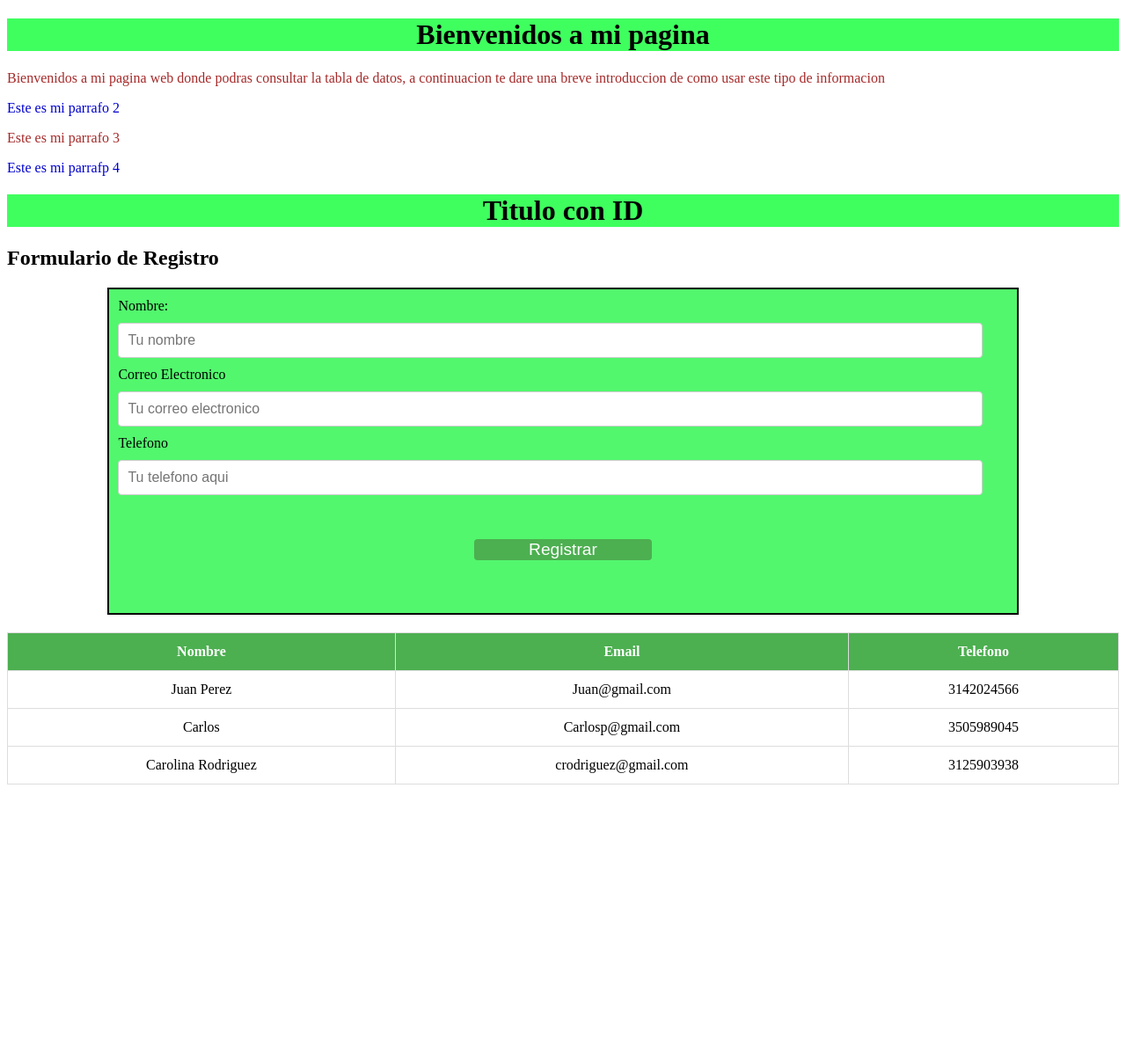
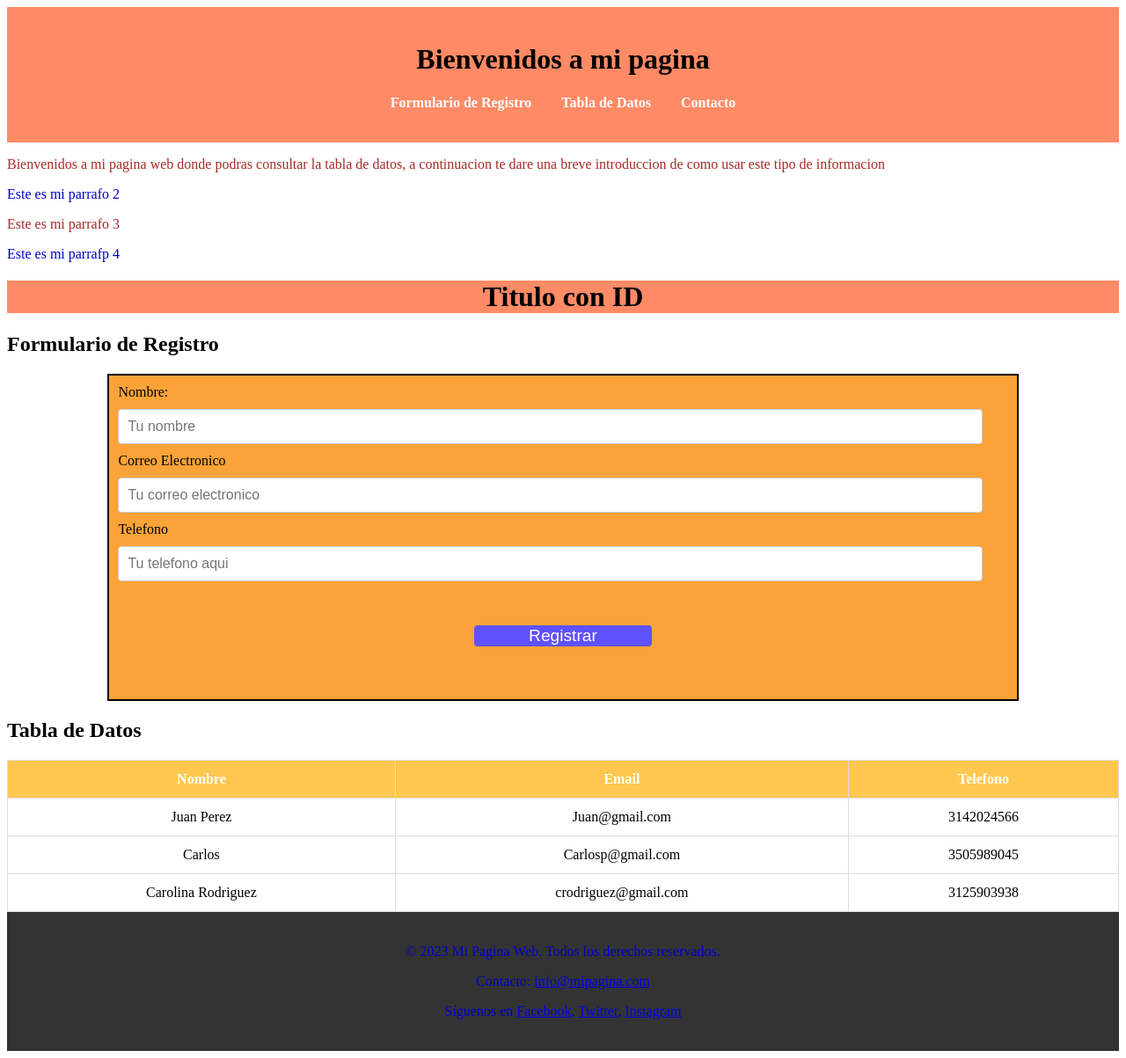
Before and after one commit to NickVp3/website-, a plain HTML site: page website/index.html in a window 1280 px wide. Shown: the whole page at 88% size. Before the commit the page ends 900 px from the top, so only its background shows below. Drawn offline with Linux system fonts and the light colour scheme.

Commit message:
"Updated index.html with new header, navigation, and footer elements, and modified styles in styles.css"

```diff
--- a/website/index.html
+++ b/website/index.html
@@ -34,7 +34,16 @@
     </script>
 </head>
 <body>
-    <h1>Bienvenidos a mi pagina</h1>
+    <header>
+        <h1>Bienvenidos a mi pagina</h1>
+        <nav>
+            <ul>
+                <li><a href="#formulario">Formulario de Registro</a></li>
+                <li><a href="#tabla">Tabla de Datos</a></li>
+                <li><a href="#contacto">Contacto</a></li>
+            </ul>
+        </nav>
+    </header>
 
     <p class="p_rojo">Bienvenidos a mi pagina web donde podras consultar la tabla de datos, a continuacion te dare una breve introduccion de como usar este tipo de informacion</p>
     <p>Este es mi parrafo 2</p>
@@ -43,7 +52,7 @@
 
     <h1 class="titulo cuenta">Titulo con ID</h1>
 
-    <h2>Formulario de Registro</h2>
+    <h2 id="formulario">Formulario de Registro</h2>
     <form onsubmit="agregarDatos(event)">
 
         <label for="nombre">Nombre:</label>
@@ -58,6 +67,7 @@
         <button type="submit">Registrar</button>
     </form>
 
+    <h2 id="tabla">Tabla de Datos</h2>
     <table id="tablaDatos">
         <tr>
             <th>Nombre</th>
@@ -80,5 +90,11 @@
             <td>3125903938</td>
         </tr>
     </table>
+
+    <footer>
+        <p>&copy; 2023 Mi Pagina Web. Todos los derechos reservados.</p>
+        <p>Contacto: <a href="mailto:info@mipagina.com">info@mipagina.com</a></p>
+        <p>Síguenos en <a href="#">Facebook</a>, <a href="#">Twitter</a>, <a href="#">Instagram</a></p>
+    </footer>
 </body>
 </html>
--- a/website/styles.css
+++ b/website/styles.css
@@ -8,7 +8,7 @@ p{
 
 h1{
     text-align: center;
-    background-color: rgb(63, 255, 95);
+    background-color: rgb(255, 138, 102);
 }
 
 #titulo-cuenta{
@@ -19,6 +19,28 @@ h1{
     text-align: center;
     font-size: 1.5rem;
 
+}
+
+header {
+    background-color: rgb(255, 138, 102); /* Color de fondo similar al h1 */
+    text-align: center; /* Centrar texto */
+    padding: 20px 0; /* Espaciado superior e inferior */
+}
+
+header nav ul {
+    list-style-type: none; /* Quitar los puntos de la lista */
+    padding: 0; /* Quitar el padding */
+}
+
+header nav ul li {
+    display: inline; /* Mostrar los elementos de la lista en línea */
+    margin: 0 15px; /* Espaciado entre los elementos */
+}
+
+header nav ul li a {
+    text-decoration: none; /* Quitar el subrayado de los enlaces */
+    color: white; /* Color del texto de los enlaces */
+    font-weight: bold; /* Negrita */
 }
 
 table{
@@ -35,12 +57,12 @@ table th, table td{
 
 table th{
     text-align: center;
-    background-color: #4CAF50;
+    background-color: #fec74f;
     color: white;
 }
 
 form{
-    background-color: rgb(82, 247, 109);
+    background-color: rgb(251, 163, 56);
     width: 80%;
     border: 2px solid #000000;
     margin: 20px auto;
@@ -61,7 +83,7 @@ form input[type="password"], form input[type="number"]{
 }
 
 form button{
-    background-color: #4CAF50;
+    background-color: #5f51ff;
     color: white;
     border: none;
     cursor: pointer;
@@ -71,3 +93,13 @@ form button{
     display: block;
     margin: 50px auto;
 }
+
+footer {
+    background-color: #333; /* Fondo oscuro para el footer */
+    color: aliceblue; /* Color del texto en el footer */
+    text-align: center; /* Centrar texto */
+    padding: 20px 0; /* Espaciado superior e inferior */
+    position: relative; /* Para asegurar que el footer se mantenga en su lugar */
+    bottom: 0; /* Alinear al fondo */
+    width: 100%; /* Asegurarse de que el footer ocupe todo el ancho */
+}
```
